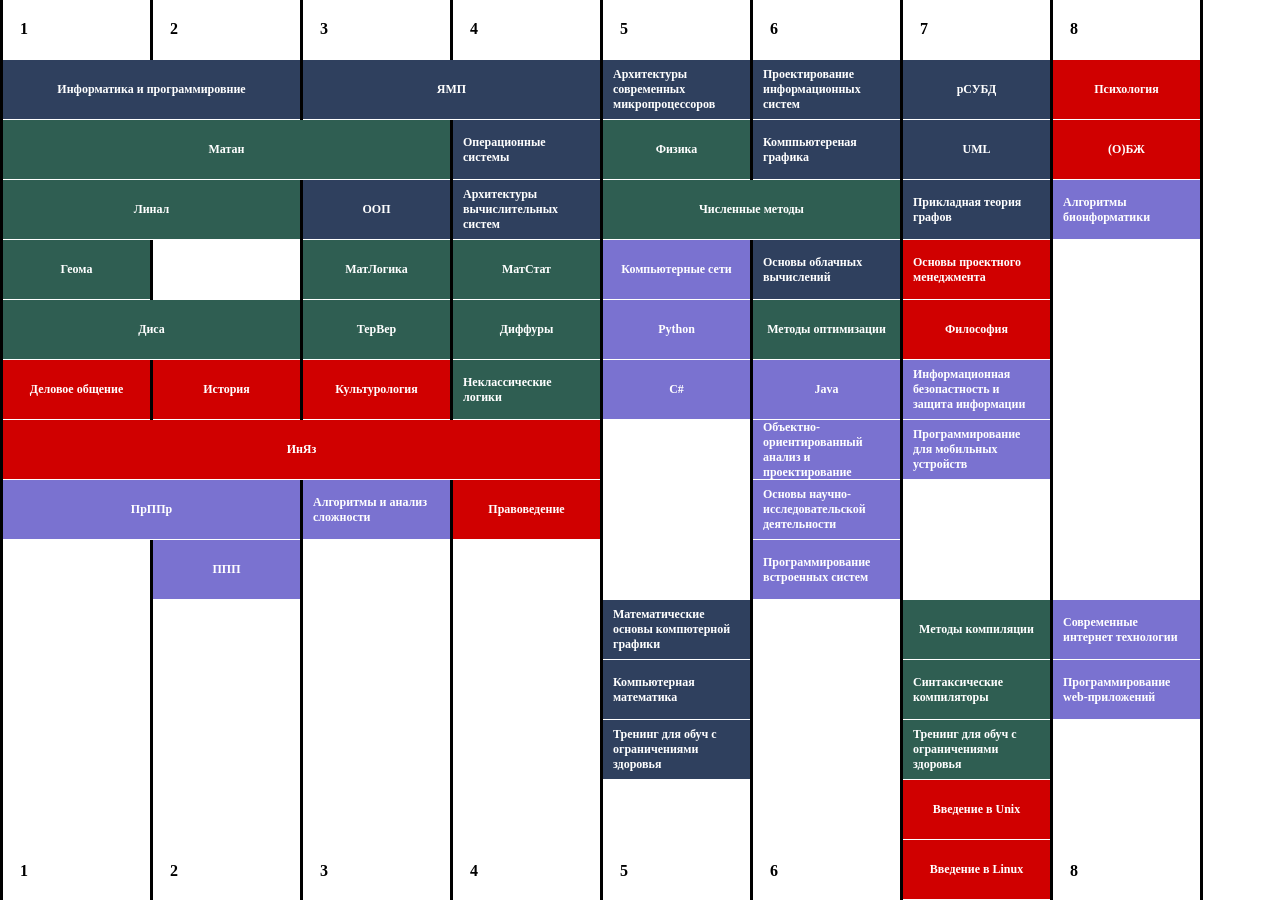
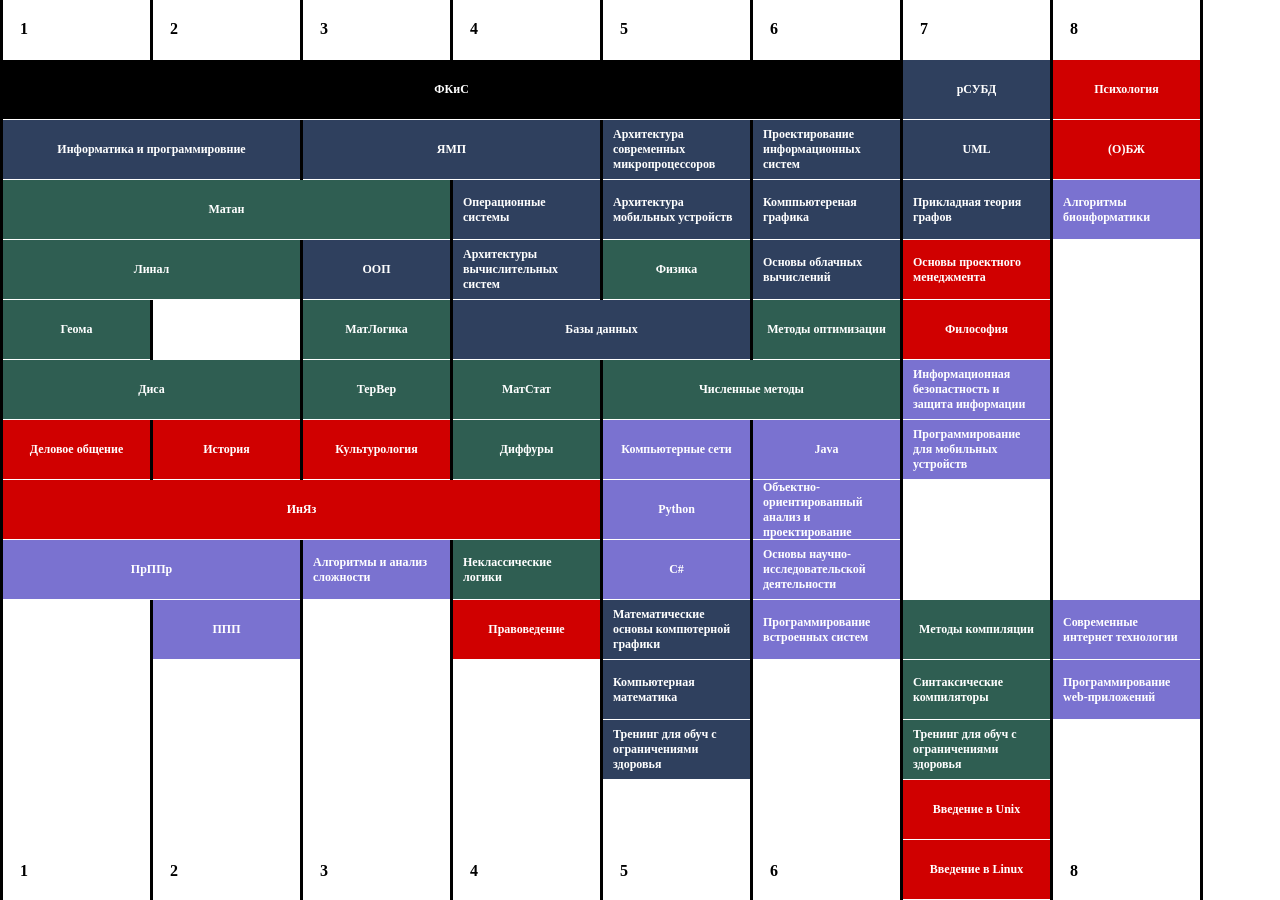
Before and after one commit to Daniel217D/VSU-AMM-FIIT-schedule, a plain HTML site: page docs/index.html in a window 1280 px wide. Drawn offline with Linux system fonts and the light colour scheme.

Commit message:
Update index.html

```diff
--- a/docs/index.html
+++ b/docs/index.html
@@ -78,47 +78,51 @@
 
 <script>
     const data = [
-        ["Информатика и программировние", 1, 2, 1, 1],
-        ["Матан", 1, 3, 2, 2],
-        ["Линал", 1, 2, 2, 3],
-        ["Геома", 1, 1, 2, 4],
-        ["Диса", 1, 2, 2, 5],
-        ["Деловое общение", 1, 1, 3, 6],
-        ["ИнЯз", 1, 4, 3, 7],
-        ["ПрППр", 1, 2, 4, 8],
+        ["ФКиС", 1, 6, 0, 1],
 
-        ["История", 2, 2, 3, 6],
-        ["ППП", 2, 2, 4, 9],
+        ["Информатика и программировние", 1, 2, 1, 2],
+        ["Матан", 1, 3, 2, 3],
+        ["Линал", 1, 2, 2, 4],
+        ["Геома", 1, 1, 2, 5],
+        ["Диса", 1, 2, 2, 6],
+        ["Деловое общение", 1, 1, 3, 7],
+        ["ИнЯз", 1, 4, 3, 8],
+        ["ПрППр", 1, 2, 4, 9],
 
-        ["ЯМП", 3, 4, 1, 1],
-        ["ООП", 3, 3, 1, 3],
-        ["МатЛогика", 3, 3, 2, 4],
-        ["ТерВер", 3, 3, 2, 5],
-        ["Культурология", 3, 3, 3, 6],
-        ["Алгоритмы и анализ сложности", 3, 3, 4, 8],
+        ["История", 2, 2, 3, 7],
+        ["ППП", 2, 2, 4, 10],
 
-        ["Операционные системы", 4, 4, 1, 2],
-        ["Архитектуры вычислительных систем", 4, 4, 1, 3],
-        ["МатСтат", 4, 4, 2, 4],
-        ["Диффуры", 4, 4, 2, 5],
-        ["Неклассические логики", 4, 4, 2, 6],
-        ["Правоведение", 4, 4, 3, 8],
+        ["ЯМП", 3, 4, 1, 2],
+        ["ООП", 3, 3, 1, 4],
+        ["МатЛогика", 3, 3, 2, 5],
+        ["ТерВер", 3, 3, 2, 6],
+        ["Культурология", 3, 3, 3, 7],
+        ["Алгоритмы и анализ сложности", 3, 3, 4, 9],
 
-        ["Архитектуры современных микропроцессоров", 5, 5, 1, 1],
-        ["Физика", 5, 5, 2, 2],
-        ["Численные методы", 5, 6, 2, 3],
-        ["Компьютерные сети", 5, 5, 4, 4],
-        ["Python", 5, 5, 4, 5],
-        ["C#", 5, 5, 4, 6],
+        ["Операционные системы", 4, 4, 1, 3],
+        ["Архитектуры вычислительных систем", 4, 4, 1, 4],
+        ["Базы данных", 4, 5, 1, 5],
+        ["МатСтат", 4, 4, 2, 6],
+        ["Диффуры", 4, 4, 2, 7],
+        ["Неклассические логики", 4, 4, 2, 9],
+        ["Правоведение", 4, 4, 3, 10],
 
-        ["Проектирование информационных систем", 6, 6, 1, 1],
-        ["Комппьютереная графика", 6, 6, 1, 2],
+        ["Архитектура современных микропроцессоров", 5, 5, 1, 2],
+        ["Архитектура мобильных устройств", 5, 5, 1, 3],
+        ["Физика", 5, 5, 2, 4],
+        ["Численные методы", 5, 6, 2, 6],
+        ["Компьютерные сети", 5, 5, 4, 7],
+        ["Python", 5, 5, 4, 8],
+        ["C#", 5, 5, 4, 9],
+
+        ["Проектирование информационных систем", 6, 6, 1, 2],
+        ["Комппьютереная графика", 6, 6, 1, 3],
         ["Основы облачных вычислений", 6, 6, 1, 4],
         ["Методы оптимизации", 6, 6, 2, 5],
-        ["Java", 6, 6, 4, 6],
-        ["Объектно-ориентированный анализ и проектирование", 6, 6, 4, 7],
-        ["Основы научно-исследовательской деятельности", 6, 6, 4, 8],
-        ["Программирование встроенных систем", 6, 6, 4, 9],
+        ["Java", 6, 6, 4, 7],
+        ["Объектно-ориентированный анализ и проектирование", 6, 6, 4, 8],
+        ["Основы научно-исследовательской деятельности", 6, 6, 4, 9],
+        ["Программирование встроенных систем", 6, 6, 4, 10],
 
         ["рСУБД", 7, 7, 1, 1],
         ["UML", 7, 7, 1, 2],
```
